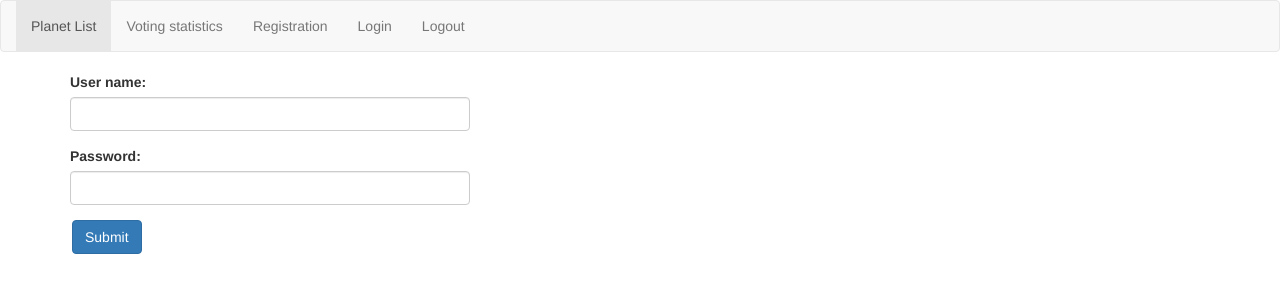
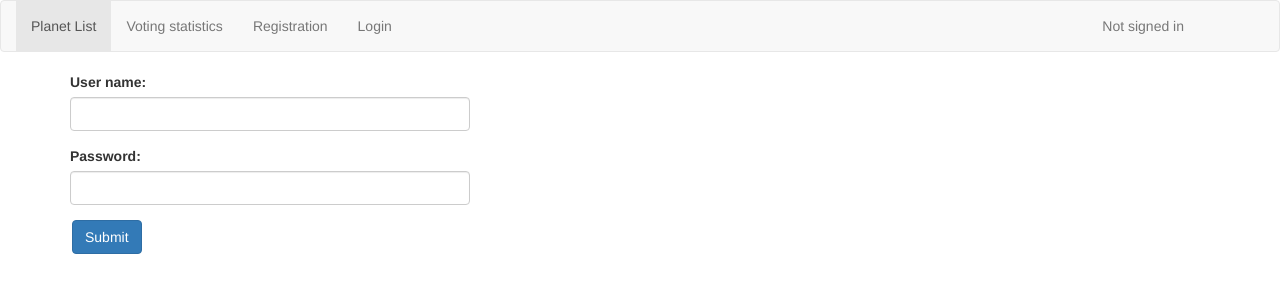
Before and after one commit to annabellaMalatinszki/Star-Wars, a Flask app: page /login in a window 1280 px wide. Shown: the top 300 px of the page. Run offline with Flask 2, Linux system fonts and the light colour scheme; some libraries are stand-ins or nearby versions.

Commit message:
Modify navbar to display user name and toggle account options in accordance with login status

```diff
--- a/static/style.css
+++ b/static/style.css
@@ -9,3 +9,12 @@ table {
 .form-control {
     width: 400px;
 }
+
+#account_name {
+    float: right;
+    text-decoration: none;
+    color: #777;
+    padding-top: 15px;
+    padding-bottom: 15px;
+    padding-right: 80px;
+}
--- a/templates/layout.html
+++ b/templates/layout.html
@@ -22,10 +22,18 @@
             <ul class="nav navbar-nav">
                 <li class="active"><a href="{{ url_for('index') }}">Planet List</a></li>
                 <li><a href="#">Voting statistics</a></li>
-                <li><a href="{{ url_for("register") }}">Registration</a></li>
-                <li><a href="{{ url_for("login") }}">Login</a></li>
-                <li><a href="#">Logout</a></li>
+                {% if session.user %}
+                <li><a href="{{ url_for('logout') }}">Logout</a></li>
+                {% else %}
+                <li><a href="{{ url_for('register') }}">Registration</a></li>
+                <li><a href="{{ url_for('login') }}">Login</a></li>
+                {% endif %}
             </ul>
+            {% if session.user %}
+            <a id="account_name">Signed in as {{ session.user }}</a>
+            {% else %}
+            <a id="account_name">Not signed in</a>
+            {% endif %}
         </div>
     </nav>
 
--- a/templates/login.html
+++ b/templates/login.html
@@ -2,14 +2,14 @@
 {% block title%} Log In {% endblock %}
 
 {% block content %}
-<form method="POST">
+<form action="{{ url_for('login') }}" method="POST">
     <div class="form-group">
         <label for="user_name">User name:</label>
-        <input type="input" class="form-control" id="user_name" name="user_name">
+        <input type="input" class="form-control" id="login_user_name" name="login_user_name">
     </div>
     <div class="form-group">
         <label for="pwd">Password:</label>
-        <input type="password" class="form-control" id="pwd">
+        <input type="password" class="form-control" id="login_pwd" name="login_pwd">
     </div>
     <button type="submit" class="btn btn-primary btn-md">Submit</button>
 </form>
```
